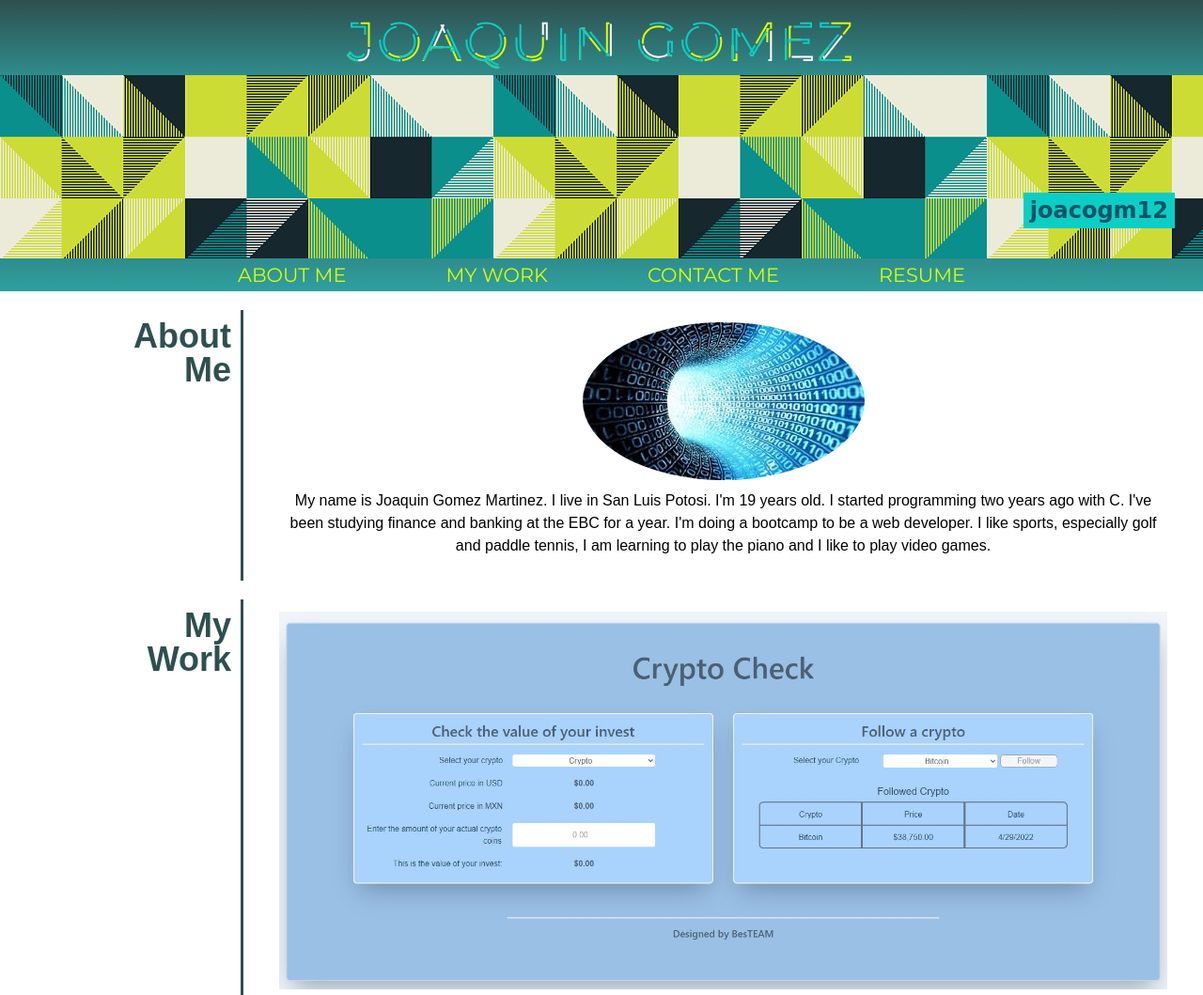
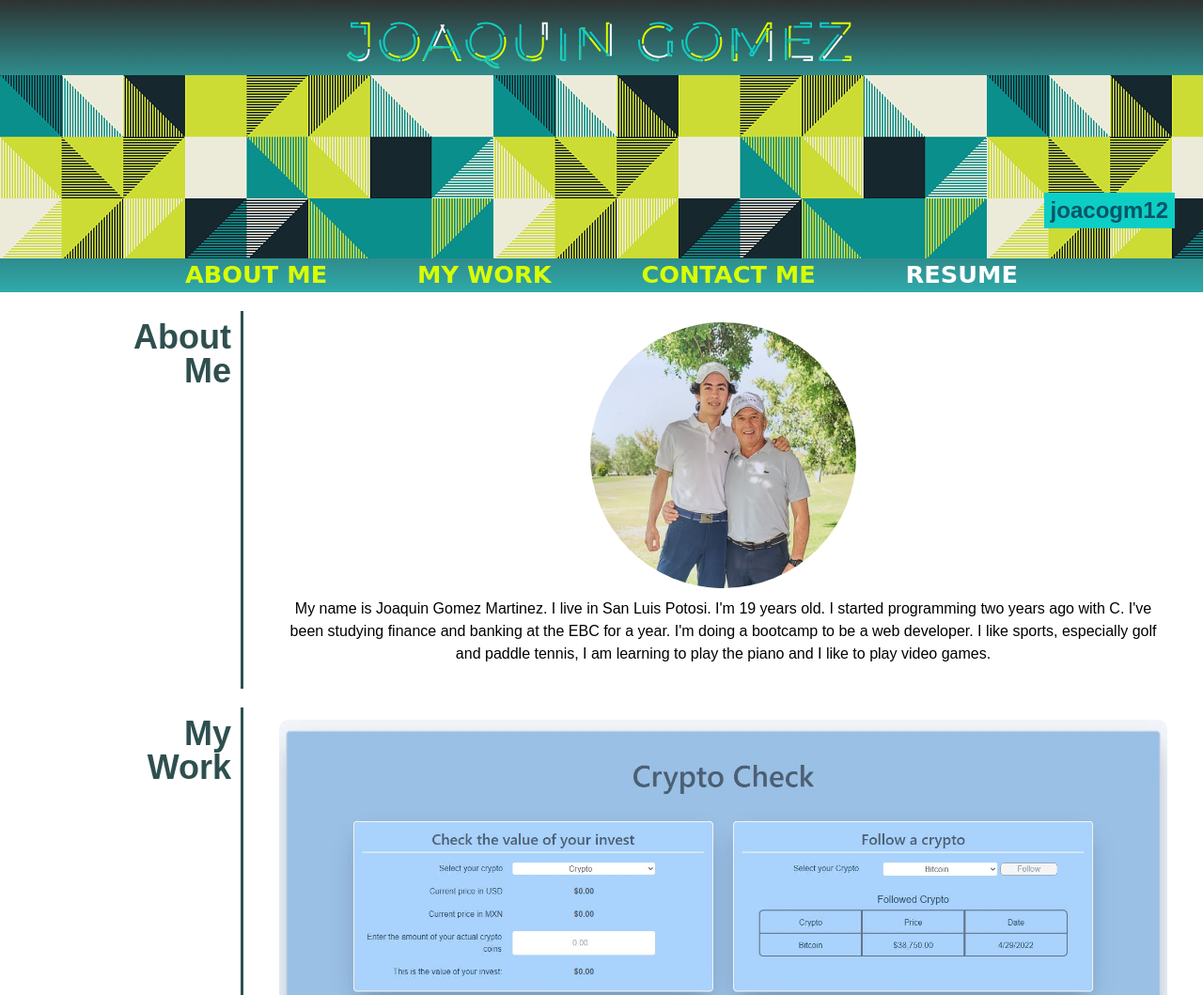
Before and after one commit to joacogm12/my-portfolio, a plain HTML site: page index.html in a window 1280 px wide. Shown: the top 1059 px of the page at 94% size. Drawn offline with Linux system fonts and the light colour scheme; a script that the page names is missing; a web font is replaced by a local one.

Commit message:
added a picture of me and some comments

```diff
--- a/css/style.css
+++ b/assets/css/style.css
@@ -1,12 +1,14 @@
 @import url(https://fonts.googleapis.com/css?family=Montserrat);
 
-header{
+html,
+header {
+    max-width: 1500px;
+}
+
+header {
     display: flex;
-    flex-wrap: wrap;
     justify-content: space-evenly;
-    background-image: linear-gradient(darkslategray, rgb(47, 140, 140));
-    background-color: darkslategray;
-    color: rgb(217, 255, 0);
+    background-image: linear-gradient(rgb(47, 50, 50), rgb(47, 140, 140));
     position: fixed;
     top: 0;
     width: 100%;
@@ -17,7 +19,7 @@ header{
 /*fixes the overlapping of the navbar when i click the links*/
 html {
     scroll-padding-top: 130px;
-  }
+}
 
 /*moving title. this is not mine i got it from internet*/
 svg {
@@ -36,38 +38,40 @@ svg {
     animation: stroke-offset 5.5s infinite linear;
 }
 
-.text-copy:nth-child(1){
+.text-copy:nth-child(1) {
     stroke: rgb(217, 255, 0);
     animation-delay: -1;
 }
 
-.text-copy:nth-child(2){
+.text-copy:nth-child(2) {
     stroke: #0dcec4;
     animation-delay: -2s;
 }
 
-.text-copy:nth-child(3){
+.text-copy:nth-child(3) {
     stroke: rgb(217, 255, 0);
     animation-delay: -3s;
 }
 
-.text-copy:nth-child(4){
+.text-copy:nth-child(4) {
     stroke: white;
     animation-delay: -4s;
 }
 
-.text-copy:nth-child(5){
+.text-copy:nth-child(5) {
     stroke: rgb(10, 130, 160);
     animation-delay: -5s;
 }
 
-.text-copy:nth-child(5){
-stroke: #0dcec4;
-animation-delay: -6s;
+.text-copy:nth-child(5) {
+    stroke: #0dcec4;
+    animation-delay: -6s;
 }
 
-@keyframes stroke-offset{
-    100% {stroke-dashoffset: -35%;}
+@keyframes stroke-offset {
+    100% {
+        stroke-dashoffset: -35%;
+    }
 }
 
 /*H1*/
@@ -82,21 +86,19 @@ main {
     top: 80px;
 }
 
-p{
-    line-height:    150%;
+p {
+    line-height: 150%;
 }
 
 /*subtitle container backround*/
-.subtitle{
-    display: flex;
+.subtitle {
     width: 100%;
-    background-image: url(../fotos/foto.jpg);
+    background-image: url(../images/foto.jpg);
     height: 195px;
 }
 
 /*subtitle styles and position*/
-.subtitle h2{
-    font-family: cursive;
+.subtitle h2 {
     font-size: 150%;
     color: rgb(6, 84, 104);
     font-weight: bold;
@@ -107,16 +109,17 @@ p{
     right: 30px;
 }
 
-.navContainer{
-    background-image: linear-gradient(rgb(47, 140, 140), rgb(47, 160, 160));
+.navContainer {
+    background-image: linear-gradient(rgb(47, 140, 140), rgb(47, 170, 170));
     padding: 5px;
     position: sticky;
     top: 80px;
 }
 
-.navContainer nav{
+.navContainer nav {
     max-width: 900;
     margin: 0 auto;
+    padding: 0 7px;
 }
 
 /*nav layout*/
@@ -125,25 +128,29 @@ nav ul {
     justify-content: space-between;
     min-width: 500px;
     list-style-type: none;
-    padding: 0 7%;
 }
 
 /*a decoration*/
-nav a{
+nav a {
     display: inline-block;
     color: rgb(217, 255, 0);
-    font: 1.3em 'Montserrat';
+    font-family: 'Bungee Hairline', cursive;
+    font-weight: bold;
+    font-size: 1.6em;
     text-decoration: none;
 }
 
-nav a:hover{
+.resumen {
+    color: white;
+}
+
+nav a:hover {
     color: white;
 }
 
 /*conteiners for the main information*/
-.secciones  {
+.secciones {
     display: flex;
-    flex-wrap: nowrap;
     margin-top: 20px;
 }
 
@@ -165,72 +172,71 @@ nav a:hover{
 /*container for the information*/
 .contenido {
     flex: 0 0 80%;
-    min-height: fit-content;
-    min-height: fit-content;
     border-left-style: solid;
     border-color: darkslategray;
     padding: 1% 3% 2% 3%;
-    text-align: justify;
 }
 
-p{
+p {
     text-align: center;
 }
 
-#aboutMe img{
+#aboutMe img {
     display: block;
     margin: 0 auto 10px;
     border-radius: 50%;
+    width: 30%;
 }
 
 /*ul containing images of my projects*/
-.imagenes{
+.imagenes {
     display: flex;
     flex-wrap: wrap;
     max-width: 1400px;
 }
 
 /*big image*/
-.imagenGrande{
+.imagenGrande {
     width: 100%;
 }
 
 /*small images*/
-.imagenesChicas{
+.imagenesChicas {
     width: 50%;
 }
 
-.imagenes img{
+.imagenes img {
     width: 100%;
+    border-radius: 10px;
 }
 
 /*padding for every image*/
-.imagenes li:nth-child(2n+0){
+.imagenes li:nth-child(2n+0) {
     padding-right: 5px;
 }
 
-.imagenes li:nth-child(2n+3){
+.imagenes li:nth-child(2n+3) {
     padding-left: 5px;
 }
 
-.imagenes li:nth-child(1n+2){
+.imagenes li:nth-child(1n+2) {
     padding-top: 8px;
 }
 
 /*ul with links to diferent pages*/
-.links{
+.links {
     display: flex;
     justify-content: space-around;
     margin: auto;
     width: 100%;
 }
 
-.links li{
+.links li {
     padding: 3% 0;
 }
 
 /*a decoration*/
-.links a{
+.links a {
     text-decoration: none;
     color: darkslategray;
     border-style: solid;
@@ -238,34 +244,37 @@ p{
     padding: 7px 10px;
 }
 
-.links a:hover{
+.links a:hover {
     color: rgb(217, 255, 0);
     border-color: rgb(217, 255, 0);
 }
 
-@media screen and (max-width: 950px){
-    header{
-        flex-wrap: wrap;
-        justify-content: space-evenly;
-        align-items: center;
-    }
+@media screen and (max-width: 850px) {
 
-}
-@media screen and (max-width: 850px){
-
-    .secciones{
+    .secciones {
         display: inline-block;
-        margin-top: 20px;
         width: 100%;
     }
 
-    .tituloC{
+    .tituloC {
         font-size: 225%;
         width: 100%;
         padding-right: 0;
         margin-top: 10px;
         text-align: center;
-        text-decoration: underline rgb(6, 84, 104);
+        padding-bottom: 20px;
+    }
+
+    .tituloC h2 {
+        display: block;
+        width: 95%;
+        margin: auto;
+        padding: 5px 0;
+        border-bottom-style: solid;
+    }
+
+    nav {
+        font-size: 1em;
     }
 
     main br {
@@ -276,16 +285,16 @@ p{
         border-style: none;
     }
 
-    .links{
+    .links {
         margin-left: auto;
         margin-right: auto;
     }
 
-    .links li{
+    .links li {
         padding: 20px;
     }
 
-    .links a{
+    .links a {
         text-decoration: none;
         color: darkslategray;
         border-style: solid;
@@ -295,53 +304,58 @@ p{
     }
 }
 
-@media screen and (max-width: 650px){
+@media screen and (max-width: 650px) {
 
-    .subtitle{
+    html {
+        scroll-padding-top: 110px;
+    }
+
+    .subtitle {
         height: 130px;
     }
 
-    .subtitle h2{
+    .subtitle h2 {
         top: 70px;
         right: 30px;
     }
 
-    body{
+    body {
         font-size: .8em;
     }
 
-    .divLinks{
+    .divLinks {
         align-items: center;
     }
 
-    .links{
+    .links {
         display: inline-block;
         text-align: center;
     }
 
-    .links li{
+    .links li {
         padding: 10px 0;
     }
 
 }
 
-@media screen and (max-width: 550px){
+@media screen and (max-width: 550px) {
 
-    .secciones{
+    .secciones {
         display: block;
         text-align: center;
     }
 
-    .navContainer{
+    .navContainer {
         display: none;
     }
 }
 
-@media screen and (max-width: 470px){
-    header{
+@media screen and (max-width: 470px) {
+    header {
         justify-content: center;
     }
-    svg{
+
+    svg {
         font-size: 2.5em;
     }
 }
--- a/index.html
+++ b/index.html
@@ -1,14 +1,22 @@
 <html>
+
 <head>
     <meta charset="utf-8" />
     <meta http-equiv="X-UA-Compatible" content="IE=edge">
     <meta content="width=device-width, initial-scale=1" name="viewport" />
     <title>Page Title</title>
     <meta name="viewport" content="width=device-width, initial-scale=1">
-        <link rel="stylesheet" type="text/css" media="screen" href="css/reset.css" />
-        <link rel="stylesheet" type="text/css" media="screen" href="css/style.css" />
+    <link rel="stylesheet" type="text/css" media="screen" href="assets/css/reset.css" />
+    <link rel="stylesheet" type="text/css" media="screen" href="assets/css/style.css" />
+    <link rel="preconnect" href="https://fonts.googleapis.com">
+    <link rel="preconnect" href="https://fonts.gstatic.com" crossorigin>
+    <link href="https://fonts.googleapis.com/css2?family=Bungee+Hairline&display=swap" rel="stylesheet">
+    <link rel="preconnect" href="https://fonts.googleapis.com">
+    <link rel="preconnect" href="https://fonts.gstatic.com" crossorigin>
+    <link href="https://fonts.googleapis.com/css2?family=Bungee&display=swap" rel="stylesheet">
     <script src="main.js"></script>
 </head>
+
 <body>
 
 
@@ -18,7 +26,7 @@
                 <text text-anchor="middle" x="50%" y="80%">JOAQUIN GOMEZ</text>
             </symbol>
 
-                <g class = "g-ants">
+            <g class="g-ants">
                 <use xlink:href="#s-text" class="text-copy"></use>
                 <use xlink:href="#s-text" class="text-copy"></use>
                 <use xlink:href="#s-text" class="text-copy"></use>
@@ -33,47 +41,60 @@
         <div class="subtitle">
             <h2>joacogm12</h2>
         </div>
+
         <div class="navContainer">
             <nav>
                 <ul>
                     <li><a href="#aboutMe">ABOUT ME</a></li>
                     <li><a href="#myWork">MY WORK</a></li>
                     <li><a href="#contactMe">CONTACT ME</a></li>
-                        <li><a href="">RESUME</a></li>
+                    <li><a class="resumen" href="">RESUME</a></li>
                 </ul>
             </nav>
         </div>
 
 
         <section id="aboutMe" class="secciones">
+
             <div class="tituloC">
                 <h2>About <br> Me</h2>
             </div>
+
             <article class="contenido">
-                    <img src="fotos/foto_work.jpg" alt="">
-                    <p>  My name is Joaquin Gomez Martinez. I live in San Luis Potosi. I'm 19 years old. I started programming two years ago with C. I've been studying finance and banking at the EBC for a year. I'm doing a bootcamp to be a web developer. I like sports, especially golf and paddle tennis, I am learning to play the piano and I like to play video games.</p>
+                <img src="assets/images/foto mia.jpg" alt="" class="myfoto">
+                <p> My name is Joaquin Gomez Martinez. I live in San Luis Potosi. I'm 19 years old. I started
+                    programming two years ago with C. I've been studying finance and banking at the EBC for a year. I'm
+                    doing a bootcamp to be a web developer. I like sports, especially golf and paddle tennis, I am
+                    learning to play the piano and I like to play video games.</p>
             </article>
+
         </section>
 
-            <!---->
         <section id="myWork" class="secciones">
+
             <div class="tituloC">
                 <h2>My <br> Work</h2>
             </div>
+
             <article class="contenido">
                 <ul class="imagenes">
-                        <li class="imagenGrande" ><a href="https://github.com/AngelMond/Crypto-Check"><img src="fotos/Completed UI.jpg" alt=""></a></li>
-                        <li class="imagenesChicas" ><a href=""></a><img src="fotos/fotobuscaminas.png" alt=""></li>
-                        <li class="imagenesChicas" ><a href="https://github.com/joacogm12/password-generator"><img src="fotos/fotoPasswordGenerator.png" alt=""></a></li>
+                    <li class="imagenGrande"><a href="https://github.com/AngelMond/Crypto-Check"><img
+                                src="assets/images/Completed UI.jpg" alt=""></a></li>
+                    <li class="imagenesChicas"><a href=""></a><img src="assets/images/fotobuscaminas.png" alt=""></li>
+                    <li class="imagenesChicas"><a href="https://github.com/joacogm12/password-generator"><img
+                                src="assets/images/fotoPasswordGenerator.png" alt=""></a></li>
                 </ul>
             </article>
+
         </section>
 
 
         <section id="contactMe" class="secciones">
+
             <div class="tituloC">
                 <h2>Contact <br> Me</h2>
             </div>
+
             <article class="contenido divLinks">
                 <ul class="links">
                     <li><a href="https://www.linkedin.com/feed/">linkedin</a></li>
@@ -81,8 +102,10 @@
                     <li><a href="https://github.com/joacogm12">Github</a></li>
                 </ul>
             </article>
+
         </section>
 
     </main>
 </body>
+
 </html>
```
Also changed, not shown: assets/css/reset.css (renamed from css/reset.css), assets/images/Captura de pantalla 2022-05-29 162224.png (added), assets/images/Captura de pantalla 2022-05-29 162516.png (added), assets/images/Captura de pantalla 2022-05-29 162610.png (added), assets/images/Captura de pantalla 2022-05-31 164222.png (added), assets/images/Completed UI.jpg (renamed from fotos/Completed UI.jpg), assets/images/foto mia.jpg (added), assets/images/foto.jpg (renamed from fotos/foto.jpg), assets/images/fotoPasswordGenerator.png (renamed from fotos/fotoPasswordGenerator.png), assets/images/foto_work.jpg (renamed from fotos/foto_work.jpg), assets/images/fotobuscaminas.png (renamed from fotos/fotobuscaminas.png), 1 other file. Lines whose indentation alone changed are shown as unchanged.
